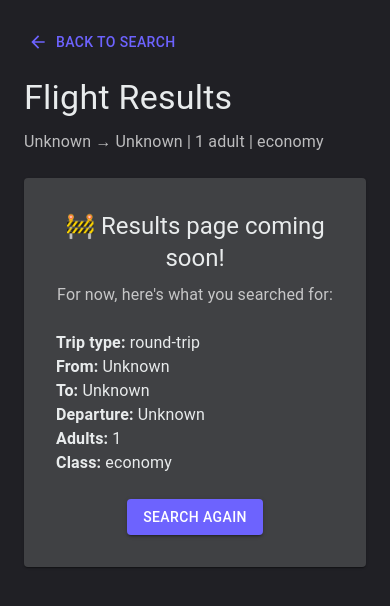
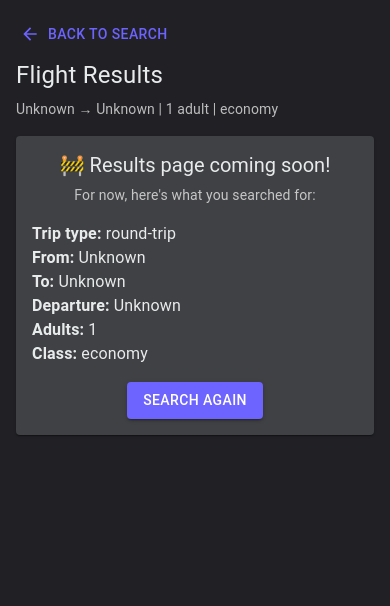
Before and after one commit to AsmanHud/mini-flights, a React (Vite) app: page /mini-flights/results in a window 390 px wide. Shown: the top 606 px of the page. Built offline with nearby package versions, Linux system fonts and the light colour scheme; no server answers.

Commit message:
improve responsiveness

```diff
--- a/src/components/HomePageBanner.tsx
+++ b/src/components/HomePageBanner.tsx
@@ -5,10 +5,54 @@ import homeBanner3 from "../assets/undraw_at-the-airport_z3b9.svg";
 
 export default function HomePageBanner() {
   return (
-    <Box>
-      <Box component="img" src={homeBanner1} sx={{ maxWidth: 250 }} />
-      <Box component="img" src={homeBanner2} sx={{ maxWidth: 250 }} />
-      <Box component="img" src={homeBanner3} sx={{ maxWidth: 250 }} />
+    <Box
+      sx={{
+        display: "flex",
+        justifyContent: "center",
+        alignItems: "center",
+        gap: 2,
+        width: "100%",
+        flexWrap: "wrap",
+      }}
+    >
+      <Box
+        component="img"
+        src={homeBanner1}
+        sx={{
+          maxWidth: { xs: 200, sm: 220, md: 250 },
+          width: "100%",
+          height: "auto",
+          flex: { xs: "1 1 100%", sm: "0 1 auto" },
+          maxHeight: { xs: 180, sm: 200, md: 220 },
+        }}
+        alt="Luggage illustration"
+      />
+      <Box
+        component="img"
+        src={homeBanner2}
+        sx={{
+          maxWidth: { sm: 220, md: 250 },
+          width: "100%",
+          height: "auto",
+          display: { xs: "none", sm: "block", lg: "block" },
+          flex: "0 1 auto",
+          maxHeight: { sm: 200, md: 220 },
+        }}
+        alt="Calendar illustration"
+      />
+      <Box
+        component="img"
+        src={homeBanner3}
+        sx={{
+          maxWidth: 250,
+          width: "100%",
+          height: "auto",
+          display: { xs: "none", sm: "none", md: "none", lg: "none", xl: "block" },
+          flex: "0 1 auto",
+          maxHeight: 220,
+        }}
+        alt="Airport illustration"
+      />
     </Box>
   );
 }
--- a/src/components/InputFields.tsx
+++ b/src/components/InputFields.tsx
@@ -16,8 +16,20 @@ export default function InputFields() {
   };
 
   return (
-    <Box sx={{ display: "flex", gap: 2, alignItems: "flex-start", flexWrap: "wrap" }}>
-      <Box sx={{ flex: 1, minWidth: "200px" }}>
+    <Box
+      sx={{
+        display: "flex",
+        gap: { xs: 1, sm: 2 },
+        alignItems: "flex-start",
+        flexWrap: "wrap",
+      }}
+    >
+      <Box
+        sx={{
+          flex: 1,
+          minWidth: "200px",
+        }}
+      >
         <AirportAutocomplete
           label="From"
           value={formData.origin}
@@ -39,7 +51,12 @@ export default function InputFields() {
         <SwapHoriz />
       </IconButton>
 
-      <Box sx={{ flex: 1, minWidth: "200px" }}>
+      <Box
+        sx={{
+          flex: 1,
+          minWidth: "200px",
+        }}
+      >
         <AirportAutocomplete
           label="To"
           value={formData.destination}
@@ -48,7 +65,12 @@ export default function InputFields() {
         />
       </Box>
 
-      <Box sx={{ flex: 1, minWidth: "200px" }}>
+      <Box
+        sx={{
+          flex: 1,
+          minWidth: "200px",
+        }}
+      >
         <DatePicker
           label="Departure"
           value={formData.departureDate}
@@ -63,7 +85,12 @@ export default function InputFields() {
       </Box>
 
       {formData.tripType === "round-trip" && (
-        <Box sx={{ flex: 1, minWidth: "200px" }}>
+        <Box
+          sx={{
+            flex: 1,
+            minWidth: "200px",
+          }}
+        >
           <DatePicker
             label="Return"
             value={formData.returnDate}
--- a/src/pages/Home.tsx
+++ b/src/pages/Home.tsx
@@ -8,21 +8,27 @@ export default function Home() {
     <FlightSearchFormProvider>
       <Box
         sx={{
-          maxWidth: "60%",
+          maxWidth: { xs: "95%", sm: "90%", md: "80%", lg: "60%" },
           display: "flex",
           flexDirection: "column",
           alignItems: "center",
           mx: "auto",
-          my: 5,
-          gap: 5,
-          "@media (max-width: 768px)": {
-            maxWidth: "90%",
-          },
+          my: { xs: 2, sm: 3, md: 5 },
+          gap: { xs: 3, sm: 4, md: 5 },
+          px: { xs: 1, sm: 2 },
         }}
       >
         <HomePageBanner />
 
-        <Typography variant="h2" component="h1" fontSize="53px">
+        <Typography
+          variant="h2"
+          component="h1"
+          sx={{
+            fontSize: { xs: "28px", sm: "38px", md: "48px", lg: "53px" },
+            textAlign: "center",
+            fontWeight: { xs: 500, md: 400 },
+          }}
+        >
           (Mini) Flights
         </Typography>
 
--- a/src/pages/SearchResults.tsx
+++ b/src/pages/SearchResults.tsx
@@ -17,31 +17,74 @@ export default function SearchResults() {
   };
 
   return (
-    <Box sx={{ maxWidth: "1200px", mx: "auto", p: 3 }}>
-      <Box sx={{ mb: 3 }}>
-        <Button component={Link} to="/" startIcon={<ArrowBack />} sx={{ mb: 2 }}>
+    <Box sx={{ maxWidth: "1200px", mx: "auto", p: { xs: 2, sm: 3 } }}>
+      <Box sx={{ mb: { xs: 2, sm: 3 } }}>
+        <Button
+          component={Link}
+          to="/"
+          startIcon={<ArrowBack />}
+          sx={{
+            mb: { xs: 1, sm: 2 },
+            fontSize: { xs: "14px", sm: "16px" },
+          }}
+        >
           Back to search
         </Button>
-        <Typography variant="h4" component="h1" gutterBottom>
+        <Typography
+          variant="h4"
+          component="h1"
+          gutterBottom
+          sx={{
+            fontSize: { xs: "24px", sm: "28px", md: "32px" },
+          }}
+        >
           Flight Results
         </Typography>
-        <Typography variant="body1" color="text.secondary">
+        <Typography
+          variant="body1"
+          color="text.secondary"
+          sx={{
+            fontSize: { xs: "14px", sm: "16px" },
+            wordBreak: "break-word",
+          }}
+        >
           {searchDetails.origin} → {searchDetails.destination} | {searchDetails.adults} adult
           {parseInt(searchDetails.adults) > 1 ? "s" : ""} | {searchDetails.cabinClass}
         </Typography>
       </Box>
 
       {/* temporary paper component */}
-      <Paper sx={{ p: 4, textAlign: "center" }}>
-        <Typography variant="h5" gutterBottom>
+      <Paper sx={{ p: { xs: 2, sm: 4 }, textAlign: "center" }}>
+        <Typography
+          variant="h5"
+          gutterBottom
+          sx={{
+            fontSize: { xs: "20px", sm: "24px" },
+          }}
+        >
           🚧 Results page coming soon!
         </Typography>
 
-        <Typography variant="body1" color="text.secondary" sx={{ mb: 3 }}>
+        <Typography
+          variant="body1"
+          color="text.secondary"
+          sx={{
+            mb: { xs: 2, sm: 3 },
+            fontSize: { xs: "14px", sm: "16px" },
+          }}
+        >
           For now, here's what you searched for:
         </Typography>
 
-        <Box sx={{ mb: 3, textAlign: "left", maxWidth: 400, mx: "auto" }}>
+        <Box
+          sx={{
+            mb: { xs: 2, sm: 3 },
+            textAlign: "left",
+            maxWidth: { xs: "100%", sm: 400 },
+            mx: "auto",
+            fontSize: { xs: "14px", sm: "16px" },
+          }}
+        >
           <Typography variant="body1">
             <strong>Trip type:</strong> {searchDetails.tripType}
           </Typography>
--- a/src/utils/theme.ts
+++ b/src/utils/theme.ts
@@ -14,6 +14,15 @@ const theme = createTheme({
       main: "#6d63fe",
     },
   },
+  breakpoints: {
+    values: {
+      xs: 0,
+      sm: 600,
+      md: 900,
+      lg: 1200,
+      xl: 1536,
+    },
+  },
 });
 
 export default theme;
```
